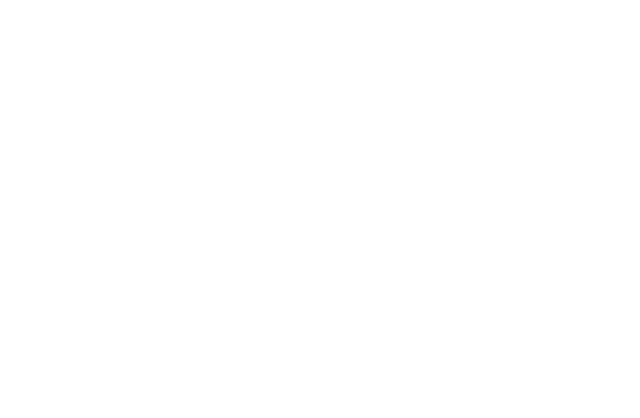
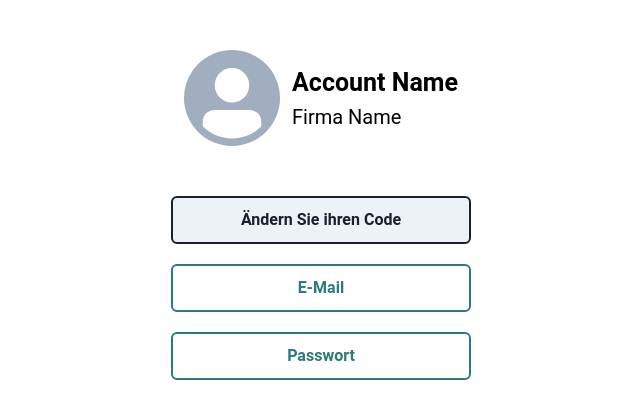
Before and after one commit to bennewehn/WorkFit, a React (Create React App) app: page /settings in a window 1280 px wide. Shown: the top 418 px of the page, without its empty margins (319-959 px from the left). Built offline with nearby package versions, Linux system fonts and the light colour scheme.

Commit message:
adds settings

```diff
--- a/src/App.tsx
+++ b/src/App.tsx
@@ -41,6 +41,7 @@
 import {TokenContext} from "./loginContext";
 import {useState} from "react";
 import Logout from "./pages/Logout";
+import Settings from "./pages/Settings";
 
 setupIonicReact();
 
@@ -52,7 +53,11 @@
 };
 
 // 3. extend the theme
-const theme = extendTheme({config});
+const theme = extendTheme({config, colors: {
+    brand: {
+        100: "#1e6bd0"
+    },
+    }});
 
 const App: React.FC = () => {
 
@@ -70,6 +75,9 @@
                     </Route>
                     <Route exact path="/logout">
                         <Logout/>
+                    </Route>
+                    <Route exact path="/settings">
+                        <Settings/>
                     </Route>
                     <Route exact path="/app">
                         <IonApp>
--- /dev/null
+++ b/src/pages/Settings.css
@@ -0,0 +1,3 @@
+.top{
+    width: 300px;
+}
--- /dev/null
+++ b/src/pages/Settings.tsx
@@ -0,0 +1,95 @@
+import {IonContent, IonPage} from "@ionic/react";
+import "./Settings.css";
+import * as React from "react";
+import {useState} from "react";
+
+import {
+    Avatar,
+    Box,
+    Button,
+    ChakraProvider,
+    Flex,
+    FormControl,
+    FormLabel,
+    Input,
+    Modal,
+    ModalBody,
+    ModalCloseButton,
+    ModalContent,
+    ModalFooter,
+    ModalHeader,
+    ModalOverlay,
+    Text,
+    useColorMode,
+    useDisclosure
+} from "@chakra-ui/react";
+
+function Settings() {
+
+    const [showCode, setShowCode] = useState(false);
+    const {isOpen, onOpen, onClose} = useDisclosure();
+    const {colorMode, toggleColorMode} = useColorMode();
+    const toggleDarkModeHandler = () => {
+        document.body.classList.toggle("dark");
+    };
+
+    return (
+        <>
+            <ChakraProvider>
+                <IonPage>
+                    <IonContent fullscreen>
+                        <Flex display="flex" align="center" justify="center" direction="row" margin="50px">
+                            <Avatar src="" size="xl"/>
+                            <Box ml="3">
+                                <Text fontWeight="bold" fontSize="25px">
+                                    Account Name
+                                </Text>
+                                <Text fontSize="20px">Firma Name</Text>
+                            </Box>
+                        </Flex>
+                        <Flex display="flex" direction="row" align="center" justify="center">
+                            <Button variant="solid" size="md" height="48px" width="300px"
+                                    border="2px" onClick={onOpen}>
+                                Ändern Sie ihren Code
+                            </Button>
+                            <Modal isOpen={isOpen} onClose={onClose}>
+                                <ModalOverlay/>
+                                <ModalContent>
+                                    <ModalHeader></ModalHeader>
+                                    <ModalCloseButton/>
+                                    <ModalBody>
+                                        <FormControl isRequired>
+                                            <FormLabel>Bitte geben Sie ihren neuen Code ein</FormLabel>
+                                            <Input placeholder="Ihr Code"/>
+                                        </FormControl>
+                                    </ModalBody>
+                                    <ModalFooter gap=".5em">
+                                        <Button colorScheme="brand" >Absenden</Button>
+                                        <Button onClick={onClose} variant="ghost">Abbrechen</Button>
+                                    </ModalFooter>
+                                </ModalContent>
+                            </Modal>
+                        </Flex>
+
+                        <Flex display="flex" direction="row" align="center" justify="center" margin="20px">
+                            <Button colorScheme="teal" variant="ghost" size="md" height="48px" width="300px"
+                                    border="2px">
+                                E-Mail
+                            </Button>
+                        </Flex>
+
+                        <Flex display="flex" direction="row" align="center" justify="center" margin="20px">
+                            <Button colorScheme="teal" variant="ghost" size="md" height="48px" width="300px"
+                                    border="2px">
+                                Passwort
+                            </Button>
+
+                        </Flex>
+                    </IonContent>
+                </IonPage>
+            </ChakraProvider>
+        </>
+    );
+}
+
+export default Settings;
```
